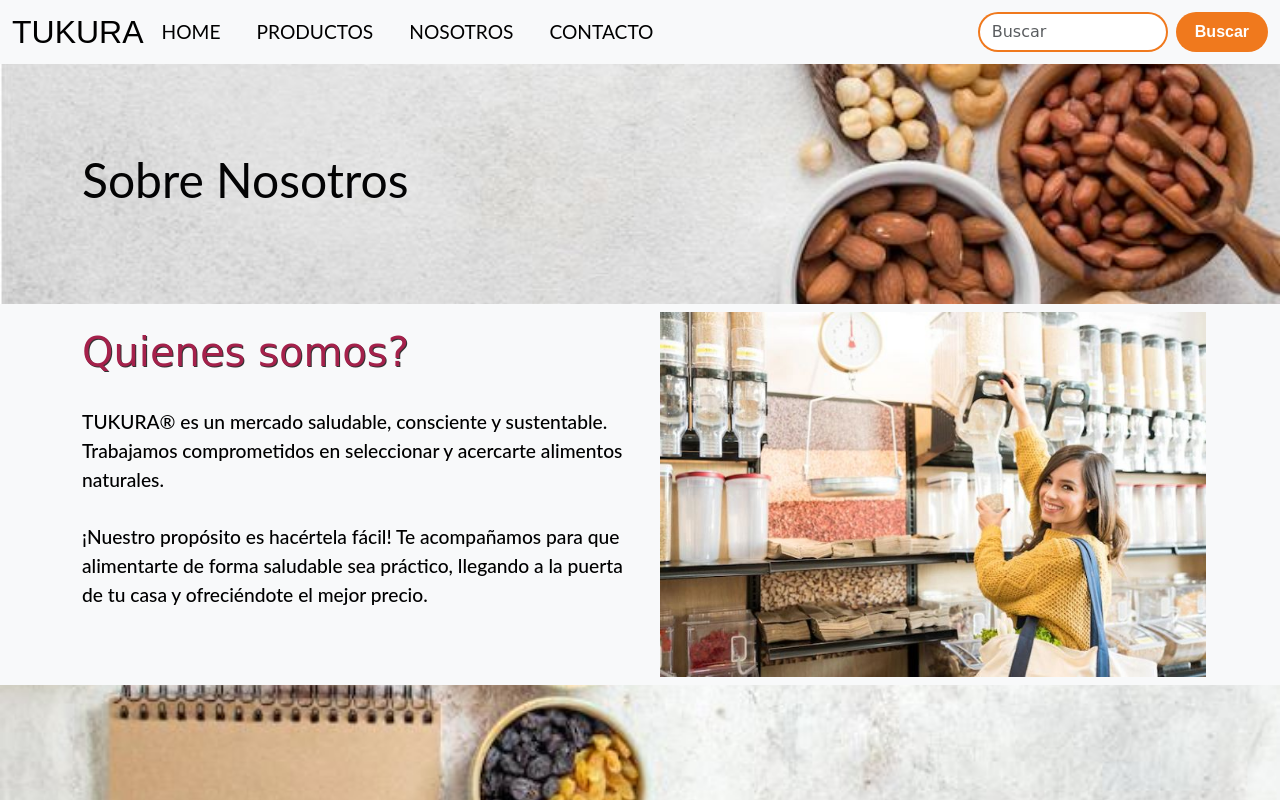
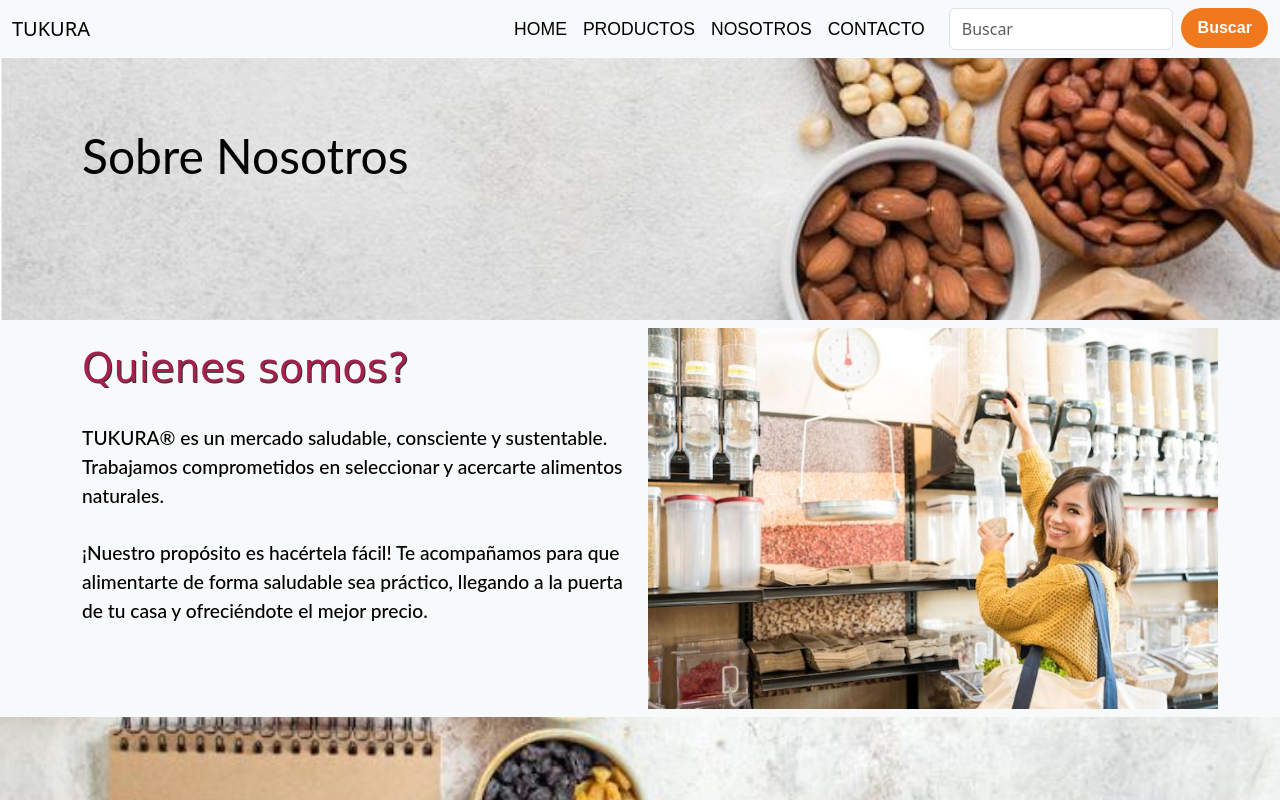
Before and after one commit to VanesaPorcelli/TUKURA, a plain HTML site: page pages/nosotros.html in a window 1280 px wide. Shown: the top 800 px of the page. Drawn offline with nearby package versions, Linux system fonts and the light colour scheme.

Commit message:
cambio3 titulos y nav

```diff
--- a/css/style2.css
+++ b/css/style2.css
@@ -13,10 +13,10 @@ a {
 
 /* TIPOGRAFIAS*/
 
-@import url('https://fonts.googleapis.com/css2?family=Solitreo&display=swap');
-@import url('https://fonts.googleapis.com/css2?family=Lato&display=swap');
-@import url('https://fonts.googleapis.com/css2?family=Staatliches&display=swap');
-@import url('https://fonts.googleapis.com/css2?family=Staatliches&display=swap');
+
+@import url('https://fonts.googleapis.com/css2?family=Lato&family=Rubik&display=swap');;
+@import url('https://fonts.googleapis.com/css2?family=Roboto&display=swap');
+
 
 
 
@@ -24,7 +24,7 @@ a {
 .navbar-brand{
     font-size: 2rem;
     color:black;
-    font-family: 'Rubik', sans-serif;
+    font-family: 'Roboto', sans-serif;
     margin:0;
     padding: 0;
 
@@ -33,13 +33,11 @@ a {
     color: #f0791dfe;
 }
 .nav-link{
-    margin-right: 10px;
-    margin-left: 10px;
     color:#000;
     text-transform: uppercase;
     text-decoration: none;
-    font-family: 'Lato', sans-serif;
-    font-size: 1.2rem;
+    font-family: 'Rubik', sans-serif;
+    font-size: 1.1rem;
     transition: 0.1;
 }
 .nav-link:hover{
@@ -53,8 +51,7 @@ a {
     outline:none;
     margin-right: -35px;
     border: 2px solid #f0791dfe;
-    font-family:'Lobster', cursive;
-
+    font-family: 'Rubik', sans-serif;
 }
 .btn0{
     height: 40px;
@@ -87,7 +84,7 @@ a {
 .hero__fondo__h1{
         font-size: 4.5rem;
         font-weight: 700;
-        font-family: 'Staatliches', cursive;
+        font-family: 'Roboto', sans-serif;
         color: #DC5F00;
         animation-name: titulo;
         animation-iteration-count: 1;
@@ -138,7 +135,7 @@ a {
     background-size: cover;
     background-repeat: no-repeat;
     background-attachment: fixed;
-    height: 30vh;
+    height: 40vh;
     width: 100%;
 }
 
@@ -181,6 +178,10 @@ a {
     font-weight: bold;
     font-family: 'Lato', sans-serif;
     }
+    .img_n{
+        margin: 0;
+        padding: 0;
+    }
 
 /* NOSOTROS__FONDO-FIJO  */
 .fondo-fijo {
--- a/pages/nosotros.html
+++ b/pages/nosotros.html
@@ -15,20 +15,26 @@
 
 <!--HEADER Y NAV-->
 <header class=" header sticky-top">
-    <nav class="navbar navbar-expand-lg bg-body-tertiary">
+    <nav class="navbar bg-body-tertiary fixed-top navbar-expand-lg">
         <div class="container-fluid">
-            <a class="navbar-brand" href="../index.html">TUKURA</a>
-            <button class="navbar-toggler" type="button" data-bs-toggle="collapse" data-bs-target="#navbarScroll"
-                aria-controls="navbarScroll" aria-expanded="false" aria-label="Toggle navigation">
+            <a class="navbar-brand" href="#">TUKURA</a>
+            <button class="navbar-toggler" type="button" data-bs-toggle="offcanvas" data-bs-target="#offcanvasNavbar"
+                aria-controls="offcanvasNavbar">
                 <span class="navbar-toggler-icon"></span>
             </button>
-            <div class="collapse navbar-collapse" id="navbarScroll">
-                <ul class="navbar-nav me-auto my-2 my-lg-0 navbar-nav-scroll" style="--bs-scroll-height: 100px;">
+            <div class="offcanvas offcanvas-end" tabindex="-1" id="offcanvasNavbar"
+                aria-labelledby="offcanvasNavbarLabel">
+                <div class="offcanvas-header">
+                    <h5 class="offcanvas-title" id="offcanvasNavbarLabel">TUKURA</h5>
+                    <button type="button" class="btn-close" data-bs-dismiss="offcanvas" aria-label="Close"></button>
+                </div>
+                <div class="offcanvas-body">
+                    <ul class="navbar-nav justify-content-end flex-grow-1 pe-3">
                         <li class="nav-item">
-                        <a class="nav-link" href="../index.html">Home</a>
+                            <a class="nav-link active" aria-current="page" href="../index.html">Home</a>
                         </li>
                         <li class="nav-item">
-                        <a class="nav-link" href="#">Productos</a>
+                            <a class="nav-link" href="./productos.html">Productos</a>
                         </li>
                         <li class="nav-item">
                             <a class="nav-link" href="./nosotros.html">Nosotros</a>
@@ -38,9 +44,10 @@
                         </li>
                     </ul>
                     <form class="d-flex" role="search">
-                    <input class="search form-control me-2" type="search" placeholder="Buscar" aria-label="Search">
+                        <input class="form-control me-2" type="search" placeholder="Buscar" aria-label="Search">
                         <button class="btn0 btn-outline-success" type="submit">Buscar</button>
                     </form>
+                </div>
             </div>
         </div>
     </nav>
@@ -76,7 +83,7 @@
                     la puerta de tu casa y ofreciéndote el mejor precio.
                 </p>
             </div>
-            <div class="col-lg-6">
+            <div class="col-lg-6 m-0 p-0">
                 <img src="../assets/compra.jpg" class="img_n img-fluid m-2" alt="">
 
             </div>
```
Also changed, not shown: index.html (+19 -9 lines), pages/contacto.html (+16 -10 lines), pages/productos.html (+16 -9 lines). Lines whose indentation alone changed are shown as unchanged.
